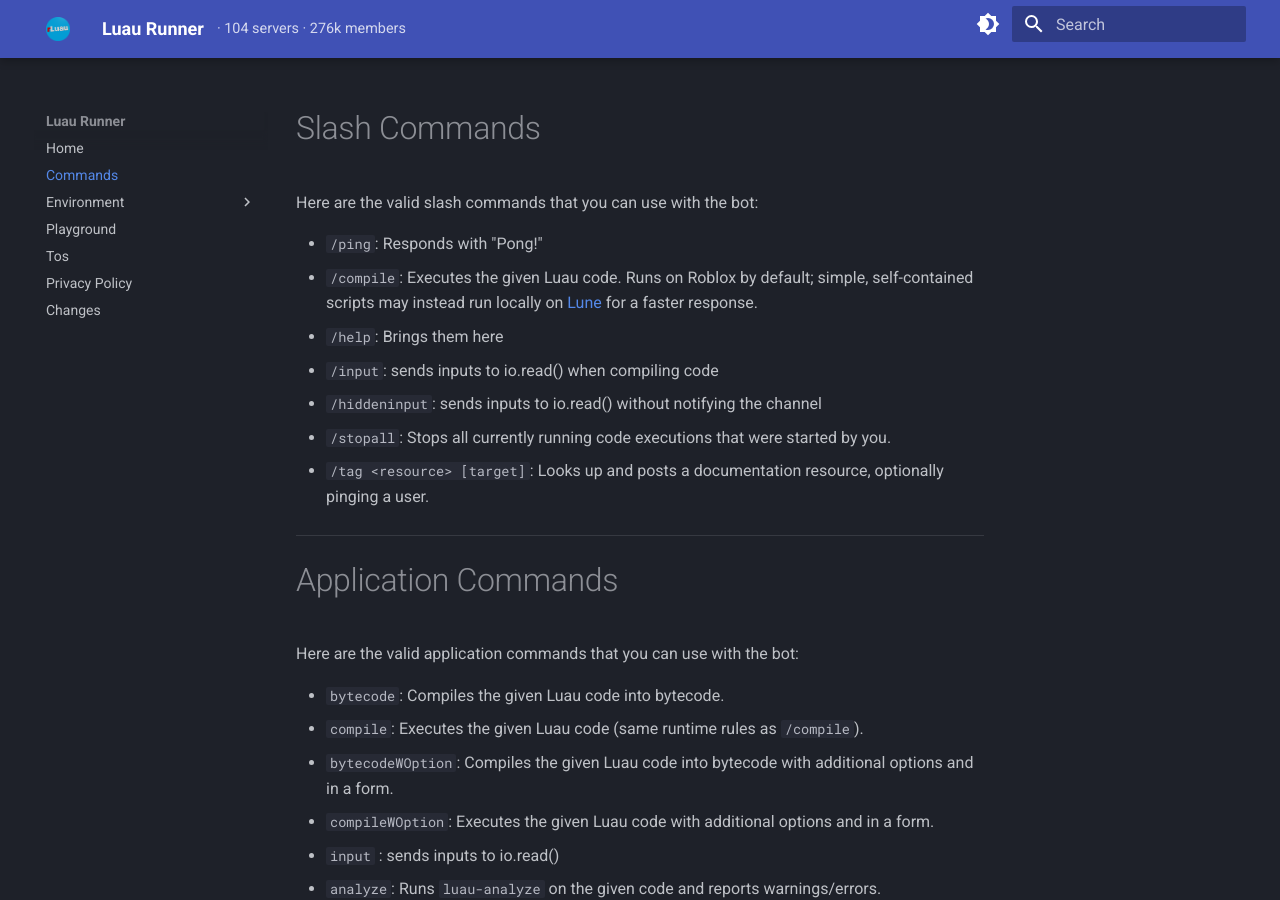
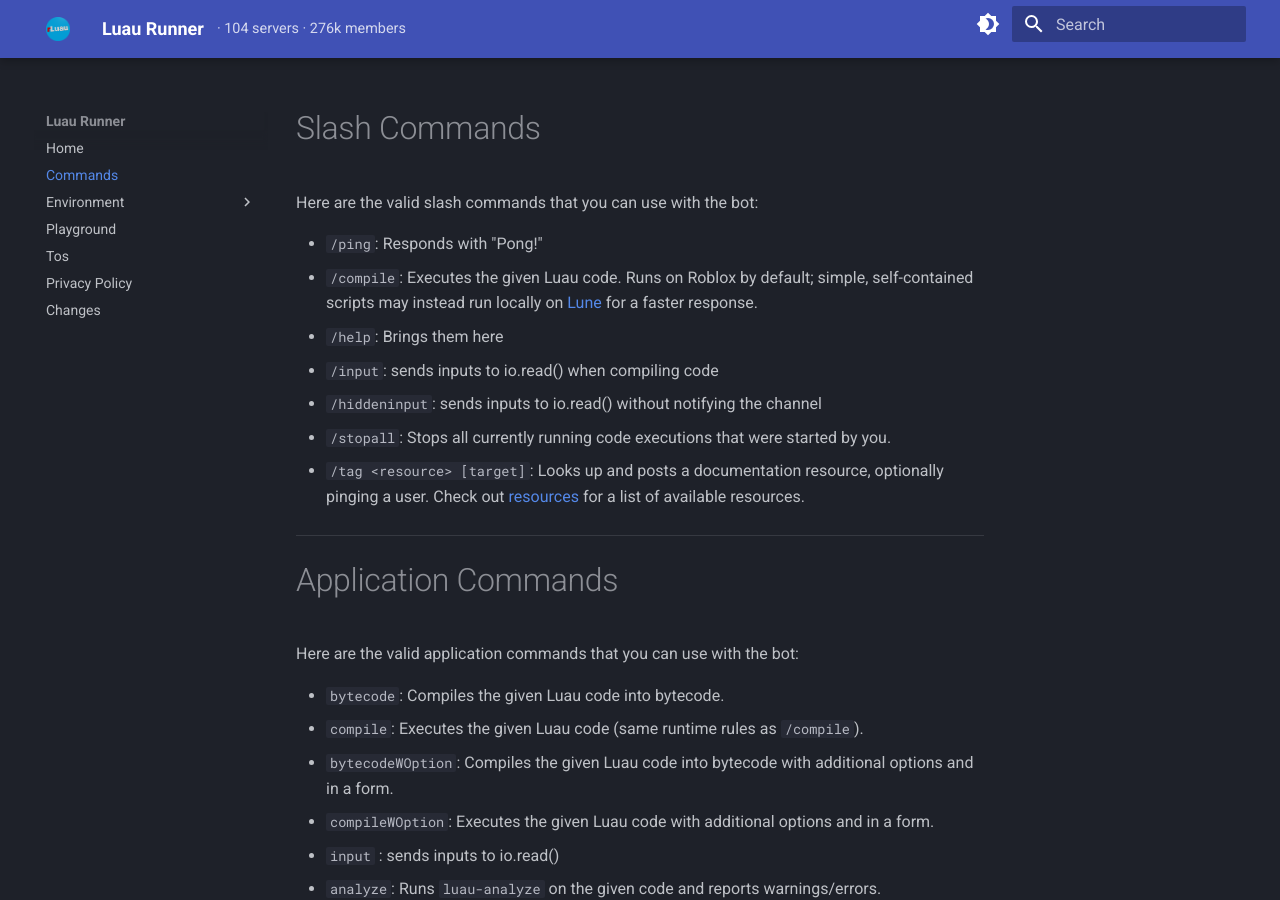
Before and after one commit to haotian2006/LuauBotSite, an MkDocs documentation site: the page built from docs/Commands.md, in a window 1280 px wide and 900 px high. Built offline with MkDocs 1.6.1 and Material for MkDocs 9.7.7, drawn with Linux system fonts in a browser that asks for light colours.

Commit message:
add resources

```diff
--- a/docs/Commands.md
+++ b/docs/Commands.md
@@ -8,7 +8,7 @@
 - `/input`: sends inputs to io.read() when compiling code
 - `/hiddeninput`: sends inputs to io.read() without notifying the channel
 - `/stopall`: Stops all currently running code executions that were started by you.
-- `/tag <resource> [target]`: Looks up and posts a documentation resource, optionally pinging a user.
+- `/tag <resource> [target]`: Looks up and posts a documentation resource, optionally pinging a user. Check out [resources](https://github.com/haotian2006/luau-runner-bot-resources) for a list of available resources.
 ---
 
 # Application Commands
```
